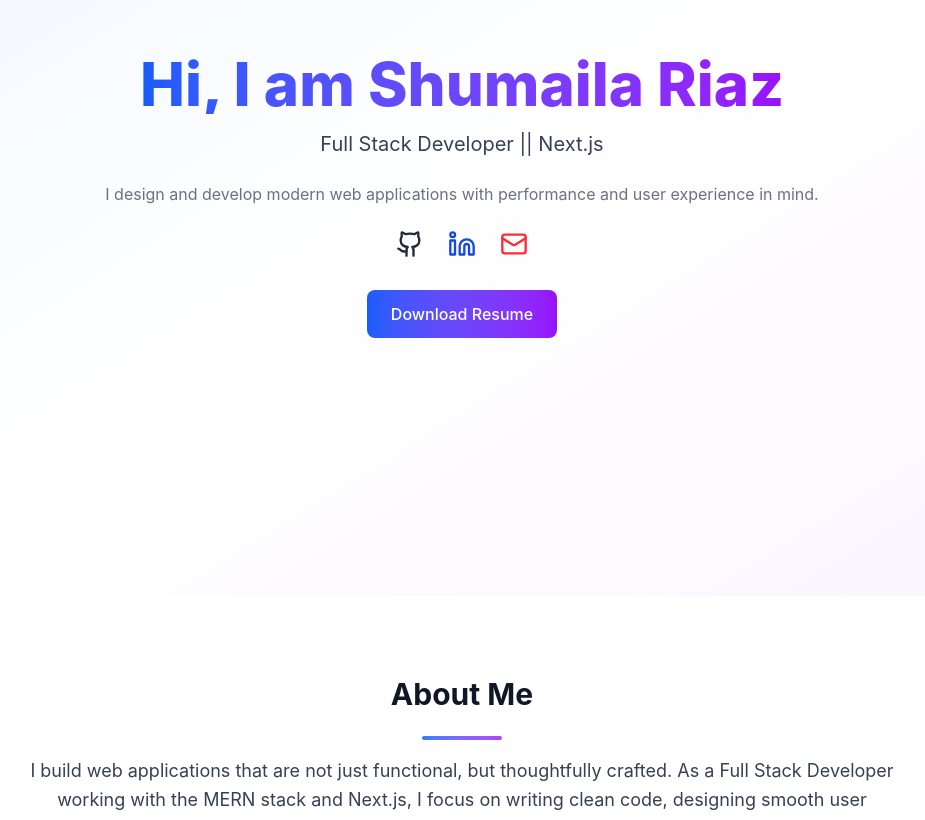
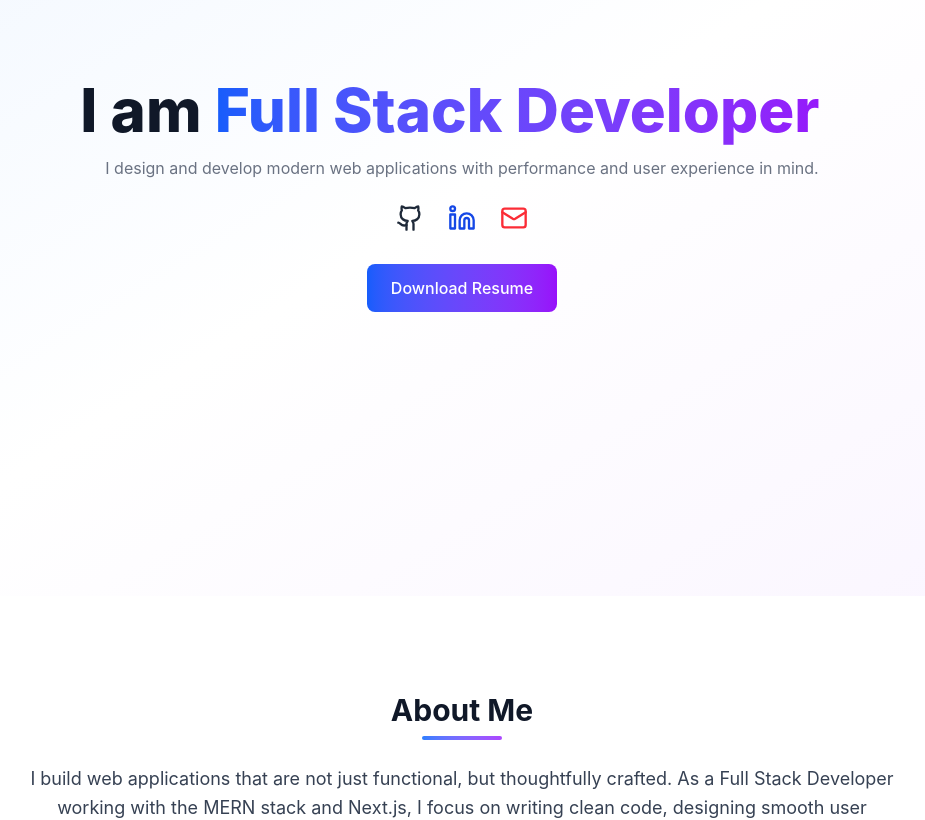
Before and after one commit to shumaila1421/Portfolio--Next.js, a Next.js app: page / in a window 1280 px wide. Shown: the part 300-1120 px from the top of the page, without its empty margins (178-1103 px from the left). Built offline with nearby package versions, Linux system fonts and the light colour scheme.

Commit message:
typewriter effect added

```diff
--- a/app/page.tsx
+++ b/app/page.tsx
@@ -1,6 +1,7 @@
 "use client";
 import { Github, Linkedin, Mail } from "lucide-react";
 import { motion } from "framer-motion";
+import { Typewriter } from "react-simple-typewriter";
 
 import React from "react";
 
@@ -17,15 +18,28 @@ export default function Home() {
           className="min-h-screen flex flex-col items-center justify-center text-center   bg-linear-to-br from-blue-50 via-white to-purple-50 px-4 "
         >
           {/* Hero-section */}
-          <h1
-            className="text-5xl sm:text-6xl font-extrabold mb-4 bg-linear-to-r from-blue-600 to-purple-600
-                bg-clip-text text-transparent"
-          >
-            Hi, I am Shumaila Riaz
+          <h1 className="text-5xl sm:text-6xl font-extrabold mb-4">
+            <span className="text-gray-900">I am </span>
+            <span
+              className="bg-linear-to-r from-blue-600 to-purple-600
+                  bg-clip-text text-transparent"
+            >
+              <Typewriter
+                words={[
+                  "Shumaila Riaz",
+                  "Full Stack Developer",
+                  "Next.js Developer",
+                  "MERN Stack Developer",
+                ]}
+                loop={true}
+                cursor
+                cursorStyle="|"
+                typeSpeed={70}
+                deleteSpeed={50}
+                delaySpeed={2000}
+              />
+            </span>
           </h1>
-          <p className="text-lg sm:text-xl text-gray-700 mb-6">
-            Full Stack Developer || Next.js
-          </p>
           <p className="text-gray-500 mb-6">
             I design and develop modern web applications with performance and
             user experience in mind.
@@ -78,13 +92,13 @@ export default function Home() {
         transition={{ duration: 0.6 }}
         viewport={{ once: true }}
         id="about"
-        className="py-20 bg-white px-6"
+        className="py-24 bg-white px-6"
       >
         <div className="max-w-4xl mx-auto text-center">
-          <h2 className="text-3xl font-bold mb-6 text-gray-900"> About Me</h2>
+          <h2 className="text-3xl font-bold  text-gray-900"> About Me</h2>
           <div
             className="h-1 w-20 mx-auto bg-linear-to-r
-              from-blue-500 to-purple-500 rounded-full my-4"
+              from-blue-500 to-purple-500 rounded-full mt-2 mb-6"
           ></div>
           <p className="text-gray-700 text-lg leading-relaxed">
             I build web applications that are not just functional, but
@@ -97,12 +111,12 @@ export default function Home() {
       </motion.section>
       {/* Skills */}
 
-      <section id="skills" className="py-20 bg-gray-50 px-6">
+      <section id="skills" className="py-24 bg-gray-50 px-6">
         <div className="max-w-5xl mx-auto text-center">
-          <h2 className="text-3xl font-bold mb-12 text-gray-900">Skills</h2>
+          <h2 className="text-3xl font-bold text-gray-900">Skills</h2>
           <div
             className="h-1 w-20 mx-auto bg-linear-to-r
-            from-blue-500 to-purple-500 rounded-full my-4"
+            from-blue-500 to-purple-500 rounded-full mt-2 mb-10"
           ></div>
           {/* Skills Cards */}
           <div className="grid grid-cols-2 sm:grid-cols-3 md:grid-cols-4 gap-8">
--- a/package.json
+++ b/package.json
@@ -19,7 +19,8 @@
     "react-dom": "19.2.3",
     "react-hook-form": "^7.71.2",
     "react-hot-toast": "^2.6.0",
-    "react-icons": "^5.5.0"
+    "react-icons": "^5.5.0",
+    "react-simple-typewriter": "^5.0.1"
   },
   "devDependencies": {
     "@tailwindcss/postcss": "^4",
```
Also changed, not shown: 1 other file (tests, documents, lock files or other folders).
